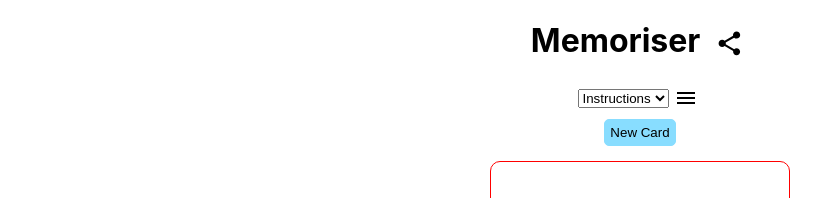
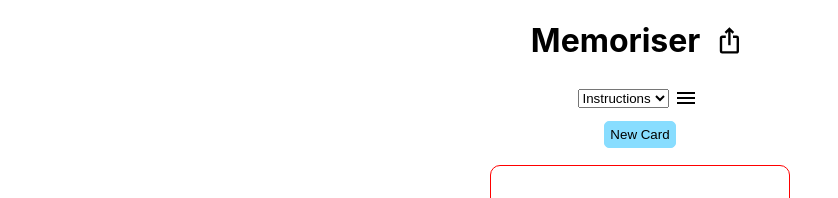
Before and after one commit to Vyper248/memoriser, a React (Create React App) app: page / in a window 1280 px wide. Shown: the top 198 px of the page, without its empty margins (0-838 px from the left). Built offline with nearby package versions, Linux system fonts and the light colour scheme.

Commit message:
Adjusted styling of DropdownMenu to add arrow to top. Switched share icon to something more recognisable.

```diff
--- a/src/components/Button/Button.style.js
+++ b/src/components/Button/Button.style.js
@@ -5,6 +5,7 @@ const StyledButton = styled.button`
     border: 1px solid #8DF;
     border-radius: 5px;
     padding: 5px;
+    margin: 2px;
 
     &:hover {
         cursor: pointer;
--- a/src/components/DropdownMenu/DropdownMenu.style.js
+++ b/src/components/DropdownMenu/DropdownMenu.style.js
@@ -26,7 +26,7 @@ const StyledDropdownMenu = styled.div`
         border-radius: 5px;
         padding: 5px;
         width: ${props => props.width};
-        top: 100%;
+        top: calc(100% + 8px);
         left: 50%;
         display: flex;
         flex-direction: column;
@@ -37,8 +37,18 @@ const StyledDropdownMenu = styled.div`
         transform-origin: top left;
         z-index: 2;
 
-        * {
-            margin: 2px;
+        &::after {
+            content: '';
+            border: 1px solid #DDD;
+            border-right: none;
+            border-bottom: none;
+            background-color: white;
+            position: absolute;
+            top: -5px;
+            left: 50%;
+            width: 8px;
+            height: 8px;
+            transform: translateX(-50%) rotate(45deg);
         }
     }
 `
--- a/src/components/Header/Header.style.js
+++ b/src/components/Header/Header.style.js
@@ -15,7 +15,7 @@ const StyledHeader = styled.div`
 
     & > div {
         position: relative;
-        top: -2px;
+        top: -5px;
         font-size: 1.2em;
     }
 
--- a/src/components/Header/Header.tsx
+++ b/src/components/Header/Header.tsx
@@ -1,5 +1,5 @@
 import { useState } from 'react';
-import { MdShare } from 'react-icons/md';
+import { MdIosShare } from 'react-icons/md';
 
 import StyledHeader from './Header.style';
 
@@ -55,7 +55,7 @@ const Header = ({ text, cards, groups, currentGroup, viewingShared }: HeaderProp
     return (
         <StyledHeader>
             <h1>{text}</h1>
-            { viewingShared ? null : (<DropdownMenu width='180px' icon={<MdShare/>}>
+            { viewingShared ? null : (<DropdownMenu width='180px' icon={<MdIosShare/>}>
 				<Button value='Share All' onClick={shareAll}/>
                 { currentGroup ? <Button value='Share Selected Group' onClick={shareSelectedGroup}/> : null }
                 { copyText.length > 0 ? <p id='copyText'>{copyText}</p> : null }
```
